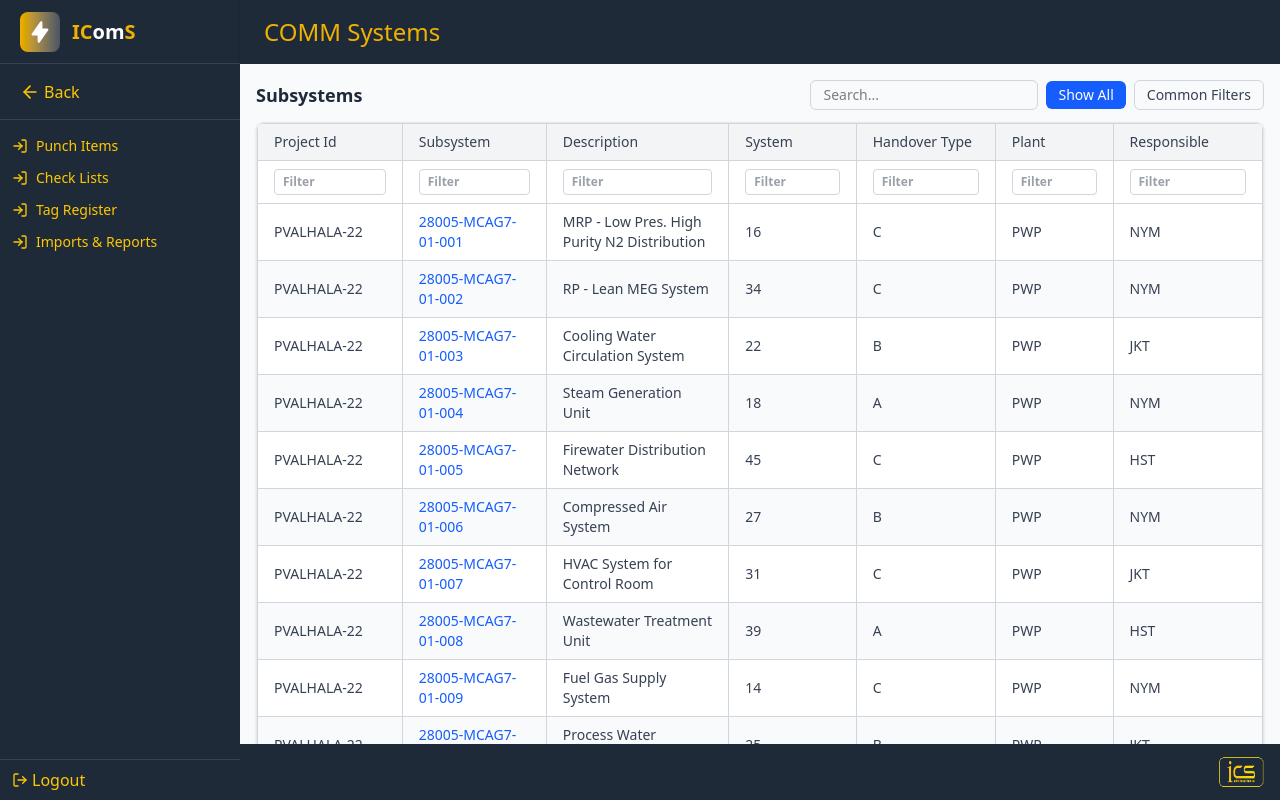
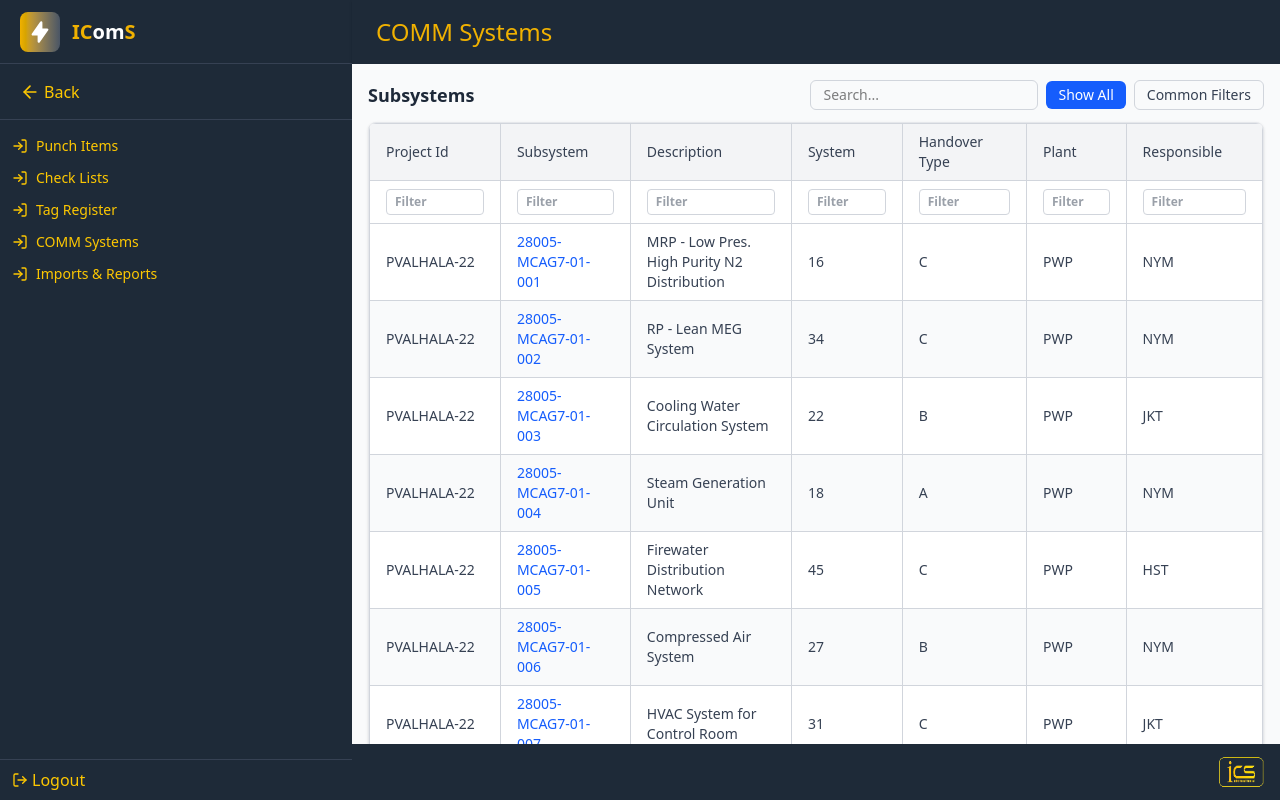
Before and after one commit to shakthi2230/icms-Frontend-new, a React (Vite) app: page /comm-register in a window 1280 px wide. Built offline with nearby package versions, Linux system fonts and the light colour scheme.

Commit message:
project nav items updated and chnaged as per old project

```diff
--- a/src/components/Layout.jsx
+++ b/src/components/Layout.jsx
@@ -6,7 +6,7 @@ import Footer from "./Footer";
 export default function Layout({ title, config }) {
   return (
     <div className="flex h-screen bg-gray-100 overflow-hidden">
-      <Sidebar config={config} />
+      <Sidebar  config={config} />
       <div className="flex flex-col flex-1 min-w-0">
         <Header title={title} />
         <main className="flex-1 overflow-auto">
--- a/src/components/Layouts/ProjectLayout.jsx
+++ b/src/components/Layouts/ProjectLayout.jsx
@@ -1,4 +1,3 @@
-
 import { Outlet } from "react-router-dom";
 import Layout from "../../components/Layout";
 import { LogOut, LogIn } from "lucide-react";
@@ -13,17 +12,73 @@ function ProjectLayout({ title, type = "dashboard" }) {
   switch (type) {
     case "dashboard":
       config.menuItems = [
-        { label: "Check Lists and Certificates", icon: LogIn, href: "/checklist-certificates" },
+        {
+          label: "Check Lists and Certificates",
+          icon: LogIn,
+          href: "/checklist-certificates",
+          subItems: [
+            {
+              label: "1 - GENERAL",
+              icon: LogIn,
+              href: "/checklist/general",
+              children: []
+            },
+            {
+              label: "2 - HULL AND STRUCTURE",
+              icon: LogIn,
+              href: "/checklist/hull",
+              children: [
+                { label: "201 - HULL MATERIALS", icon: LogIn, href: "/checklist/hull/201" },
+                { label: "247 - STL Compartment and Cone", icon: LogIn, href: "/checklist/hull/247" },
+                { label: "249 - STL Buoy", icon: LogIn, href: "/checklist/hull/249" },
+                { label: "262 - BOTTOM PLUGS, SEA CHESTS...", icon: LogIn, href: "/checklist/hull/262" },
+                { label: "278 - EXTERNAL CATHODIC PROTECTION", icon: LogIn, href: "/checklist/hull/278" },
+                { label: "281 - ACCOMMODATION, DECK HOUSES...", icon: LogIn, href: "/checklist/hull/281" },
+                { label: "282 - ENGINE, BOILER AND PUMP ROOMS", icon: LogIn, href: "/checklist/hull/282" },
+                { label: "284 - CARGO TANKS", icon: LogIn, href: "/checklist/hull/284" },
+                { label: "285 - BALLAST, SEA W.", icon: LogIn, href: "/checklist/hull/285" },
+                { label: "286 - FRESH WATER TANKS", icon: LogIn, href: "/checklist/hull/286" },
+                { label: "287 - FUEL OIL AND LUBE TANKS", icon: LogIn, href: "/checklist/hull/287" },
+                { label: "288 - INTERNAL CATHODIC PROTECTION", icon: LogIn, href: "/checklist/hull/288" },
+              ]
+            },
+            {
+              label: "3 - EQUIPMENT FOR CARGO",
+              icon: LogIn,
+              href: "/checklist/cargo",
+              children: [
+                { label: "324 - BULLDOZERS, MECHANICAL SHOVELS, TRUCKS", icon: LogIn, href: "/checklist/cargo/324" },
+                { label: "331 - ROTATING CRANES W/CRANE PILLARS", icon: LogIn, href: "/checklist/cargo/331" },
+                { label: "351 - LOADING/DISCHARGING PUMPS", icon: LogIn, href: "/checklist/cargo/351" },
+                { label: "352 - LOADING/DISCHARGING SYSTEMS ON DECK", icon: LogIn, href: "/checklist/cargo/352" },
+                { label: "353 - LOADING/DISCHARGING SYSTEMS IN PUMPROOMS", icon: LogIn, href: "/checklist/cargo/353" },
+                { label: "358 - STL FLUID TRANSFER SYSTEM", icon: LogIn, href: "/checklist/cargo/358" },
+                { label: "365 - INDIRECT COOLING/HEATING SYSTEMS, CARGO", icon: LogIn, href: "/checklist/cargo/365" },
+                { label: "376 - INERT GAS SYSTEMS W/CONDITIONING PLANTS", icon: LogIn, href: "/checklist/cargo/376" },
+                { label: "381 - SOUNDING, SURVEIL. AND OPERATING EQUIP.", icon: LogIn, href: "/checklist/cargo/381" },
+                { label: "382 - TANK CLEANING SYSTEMS AND EQUIPMENT", icon: LogIn, href: "/checklist/cargo/382" },
+              ]
+            },
+            {
+              label: "4 - SHIP EQUIPMENT",
+              icon: LogIn,
+              href: "/checklist/ship-equipment",
+              children: []
+            }
+          ]
+        },
         { label: "Contractors", icon: LogIn, href: "/contractors" },
         { label: "System Structure", icon: LogIn, href: "/SystemStructure" },
         { label: "Completion Structure", icon: LogIn, href: "/completionStructure" },
       ];
       break;
+
     case "checklist":
       config.menuItems = [
         { label: "Imports & Reports", icon: LogIn, href: "/imports-reports" },
       ];
       break;
+
     case "completion":
       config.menuItems = [
         { label: "Punch Items", icon: LogIn, href: "/punchitems" },
@@ -33,6 +88,7 @@ function ProjectLayout({ title, type = "dashboard" }) {
         { label: "Imports & Reports", icon: LogIn, href: "/imports-reports" },
       ];
       break;
+
     default:
       break;
   }
@@ -43,4 +99,5 @@ function ProjectLayout({ title, type = "dashboard" }) {
     </Layout>
   );
 }
+
 export default ProjectLayout;
--- a/src/components/Sidebar.jsx
+++ b/src/components/Sidebar.jsx
@@ -1,5 +1,6 @@
 import { ArrowLeft } from "lucide-react";
 import { useNavigate, useLocation } from "react-router-dom";
+import { useState } from "react";
 import LogoArea from "./LogoArea";
 
 export default function Sidebar({ config }) {
@@ -7,10 +8,8 @@ export default function Sidebar({ config }) {
   const navigate = useNavigate();
   const location = useLocation();
 
-  const activePath = location.pathname;
-
   return (
-    <div className="h-screen w-48 sm:w-56 lg:w-60 bg-[#1E2A38] text-yellow-400 flex flex-col flex-shrink-0">
+    <div className="h-screen w-88 bg-[#1E2A38] text-yellow-400 flex flex-col flex-shrink-0">
 
       <LogoArea logo={logo} />
 
@@ -24,23 +23,11 @@ export default function Sidebar({ config }) {
         </button>
       </div>
 
-      {/* MENU - hide active clicked menu item */}
+      {/* Tree Menu */}
       <div className="flex flex-col flex-1 mt-4 gap-3 px-3 text-xs sm:text-sm overflow-y-auto">
-        {menuItems
-          .filter(item => !activePath.includes(item.href.replace("/admin-dashboard", "")))
-          .map((item, idx) => {
-            const Icon = item.icon;
-            return (
-              <a
-                key={idx}
-                href={item.href}
-                className="flex items-center gap-2 hover:text-white transition-colors"
-              >
-                <Icon size={16} />
-                <span className="truncate">{item.label}</span>
-              </a>
-            );
-          })}
+        {menuItems.map((item, idx) => (
+          <TreeItem key={idx} item={item} level={0} />
+        ))}
       </div>
 
       {/* Footer */}
@@ -63,3 +50,51 @@ export default function Sidebar({ config }) {
     </div>
   );
 }
+
+function TreeItem({ item, level }) {
+  const [open, setOpen] = useState(false);
+  const Icon = item.icon;
+
+  const toggle = () => {
+    if (item.subItems || item.children) setOpen(!open);
+  };
+
+  return (
+    <div className="flex flex-col ">
+      {/* MAIN ROW */}
+      <div
+        onClick={toggle}
+        className="flex items-center gap-2 cursor-pointer hover:text-white transition-colors"
+        style={{ marginLeft: level * 16 }}
+      >
+        <Icon size={16} />
+        <span>{item.label}</span>
+      </div>
+
+      {/* SUB ITEMS */}
+      {open && item.subItems && (
+        <div className="ml-5 mt-2 flex flex-col">
+          {item.subItems.map((sub, idx) => (
+            <TreeItem key={idx} item={sub} level={level + 1} />
+          ))}
+        </div>
+      )}
+
+      {/* CHILDREN */}
+      {open && item.children && (
+        <div className="my-2 ml-5 flex flex-col">
+          {item.children.map((child, idx) => (
+            <div
+              key={idx}
+              className="flex items-center p-1 gap-2 hover:text-white transition-colors"
+              style={{ marginLeft: (level + 1) * 16 }}
+            >
+              <child.icon size={16} />
+              <span>{child.label}</span>
+            </div>
+          ))}
+        </div>
+      )}
+    </div>
+  );
+}
```
